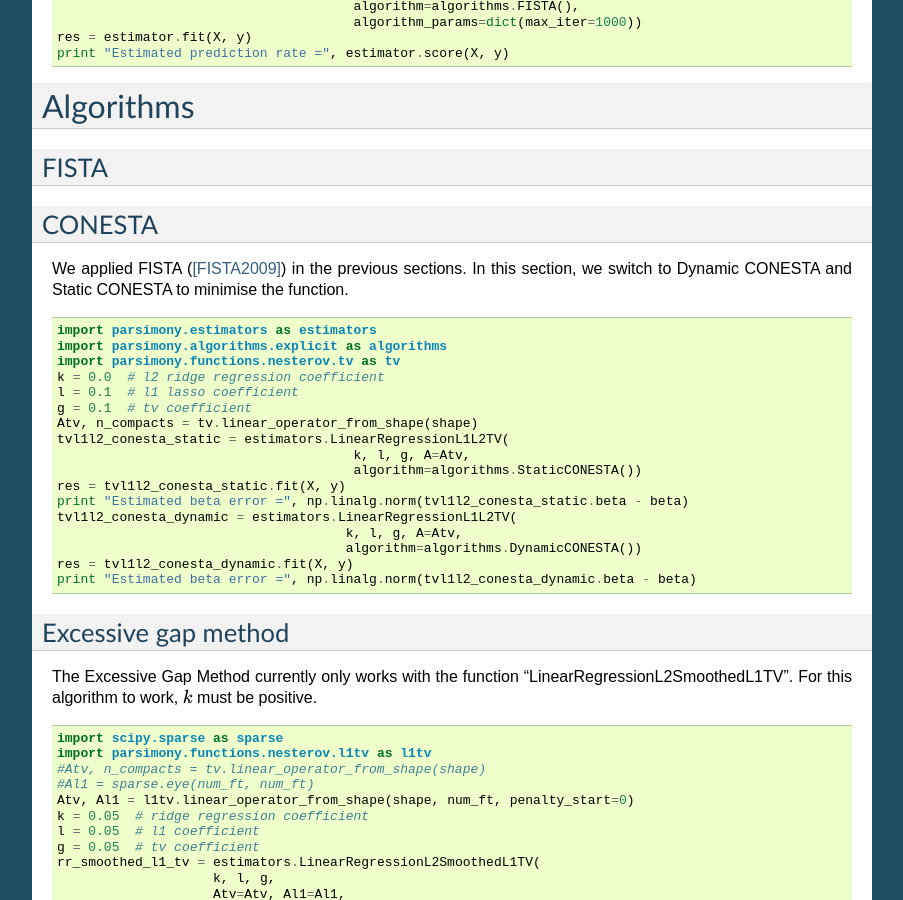
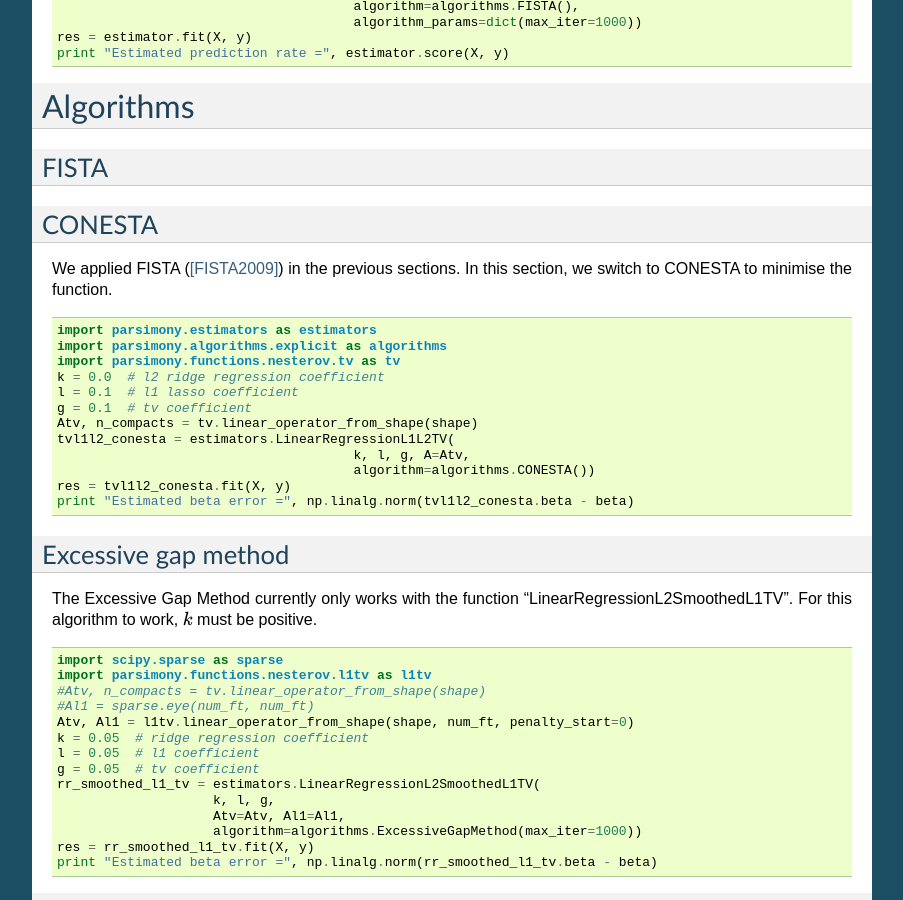
Before and after one commit to neurospin/pylearn-parsimony, a Sphinx documentation site: the page built from doc/source/tutorials.rst, in a window 1280 px wide and 900 px high, scrolled down 5127 px. Shown: the whole window, without its empty margins (198-1101 px from the left). Built offline with Sphinx 7.4.7, drawn with Linux system fonts in a browser that asks for light colours; formulas are drawn with MathJax 3.

Commit message:
DOC: Updated pages.

```diff
--- a/doc/source/installing.rst
+++ b/doc/source/installing.rst
@@ -40,5 +39,4 @@ You can check out the latest sources with the command:
     # or
     git clone https://github.com/neurospin/pylearn-parsimony.git
 
-
 Then add ``pylearn-parsimony`` directory in your ``$PYTHONPATH``
--- a/doc/source/tutorials.rst
+++ b/doc/source/tutorials.rst
@@ -339,7 +339,7 @@ CONESTA
 -------
 
 We applied FISTA ([FISTA2009]_) in the previous sections. In this section, we
-switch to Dynamic CONESTA and Static CONESTA to minimise the function.
+switch to CONESTA to minimise the function.
 
 .. code-block:: python
 
@@ -350,16 +350,11 @@ switch to Dynamic CONESTA and Static CONESTA to minimise the function.
     l = 0.1  # l1 lasso coefficient
     g = 0.1  # tv coefficient
     Atv, n_compacts = tv.linear_operator_from_shape(shape)
-    tvl1l2_conesta_static = estimators.LinearRegressionL1L2TV(
+    tvl1l2_conesta = estimators.LinearRegressionL1L2TV(
                                           k, l, g, A=Atv,
-                                          algorithm=algorithms.StaticCONESTA())
-    res = tvl1l2_conesta_static.fit(X, y)
-    print "Estimated beta error =", np.linalg.norm(tvl1l2_conesta_static.beta - beta)
-    tvl1l2_conesta_dynamic = estimators.LinearRegressionL1L2TV(
-                                         k, l, g, A=Atv,
-                                         algorithm=algorithms.DynamicCONESTA())
-    res = tvl1l2_conesta_dynamic.fit(X, y)
-    print "Estimated beta error =", np.linalg.norm(tvl1l2_conesta_dynamic.beta - beta)
+                                          algorithm=algorithms.CONESTA())
+    res = tvl1l2_conesta.fit(X, y)
+    print "Estimated beta error =", np.linalg.norm(tvl1l2_conesta.beta - beta)
 
 Excessive gap method
 --------------------
```
Also changed, not shown: other parts of doc/source/installing.rst (+2 -3 lines), README.md (+1 -1 lines), 1 other file.
